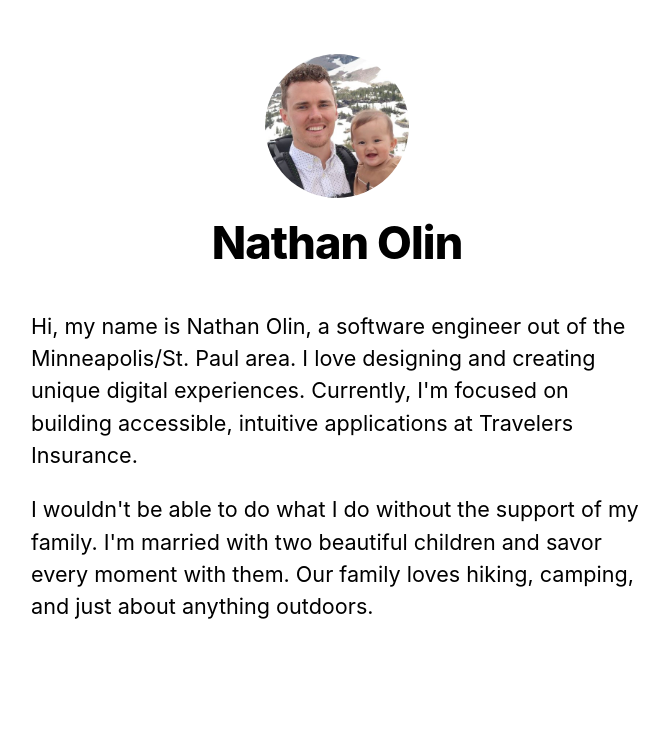
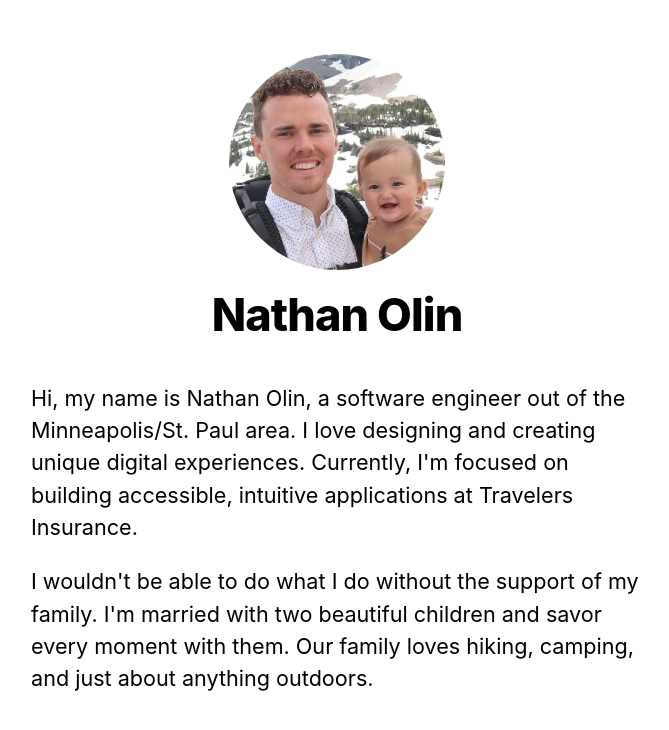
Before and after one commit to nateolin/Nathan-Olin-Portfolio, a Next.js app: page / in a window 1280 px wide. Shown: the top 730 px of the page, without its empty margins (303-972 px from the left). Built offline with nearby package versions, Linux system fonts and the light colour scheme.

Commit message:
feat: increase profile pic size

```diff
--- a/components/layout.js
+++ b/components/layout.js
@@ -32,8 +32,8 @@ export default function Layout({ children, home }) {
               priority
               src="/IMG_8673med.jpg"
               className={utilStyles.borderCircle}
-              height={144}
-              width={144}
+              height={216}
+              width={216}
               alt={name}
             />
             <h1 className={utilStyles.heading2Xl}>{name}</h1>
@@ -44,7 +44,7 @@ export default function Layout({ children, home }) {
               <a>
                 <Image
                   priority
-                  src="/images/IMG_8673med.jpg"
+                  src="/IMG_8673med.jpg"
                   className={utilStyles.borderCircle}
                   height={108}
                   width={108}
```
